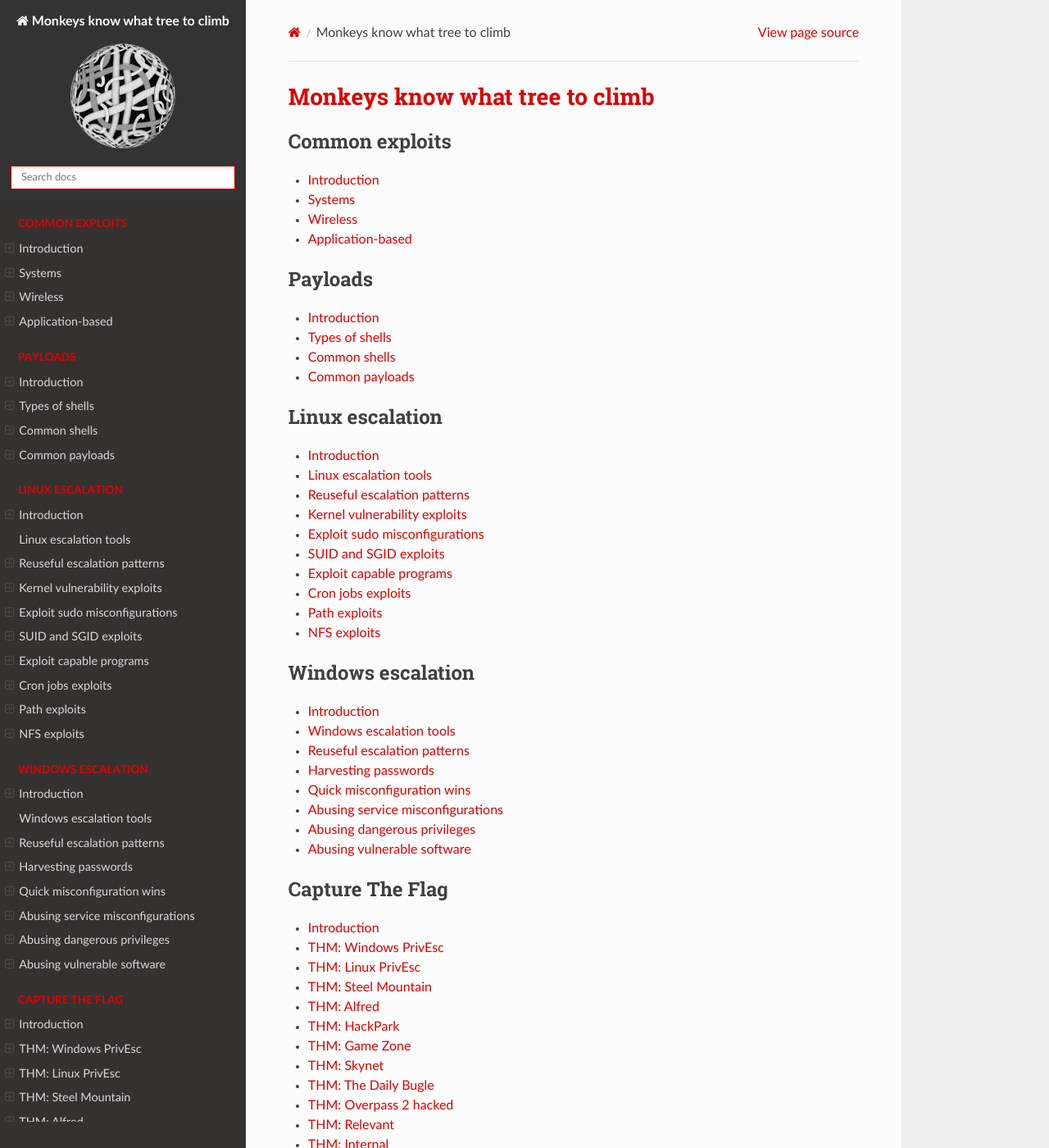
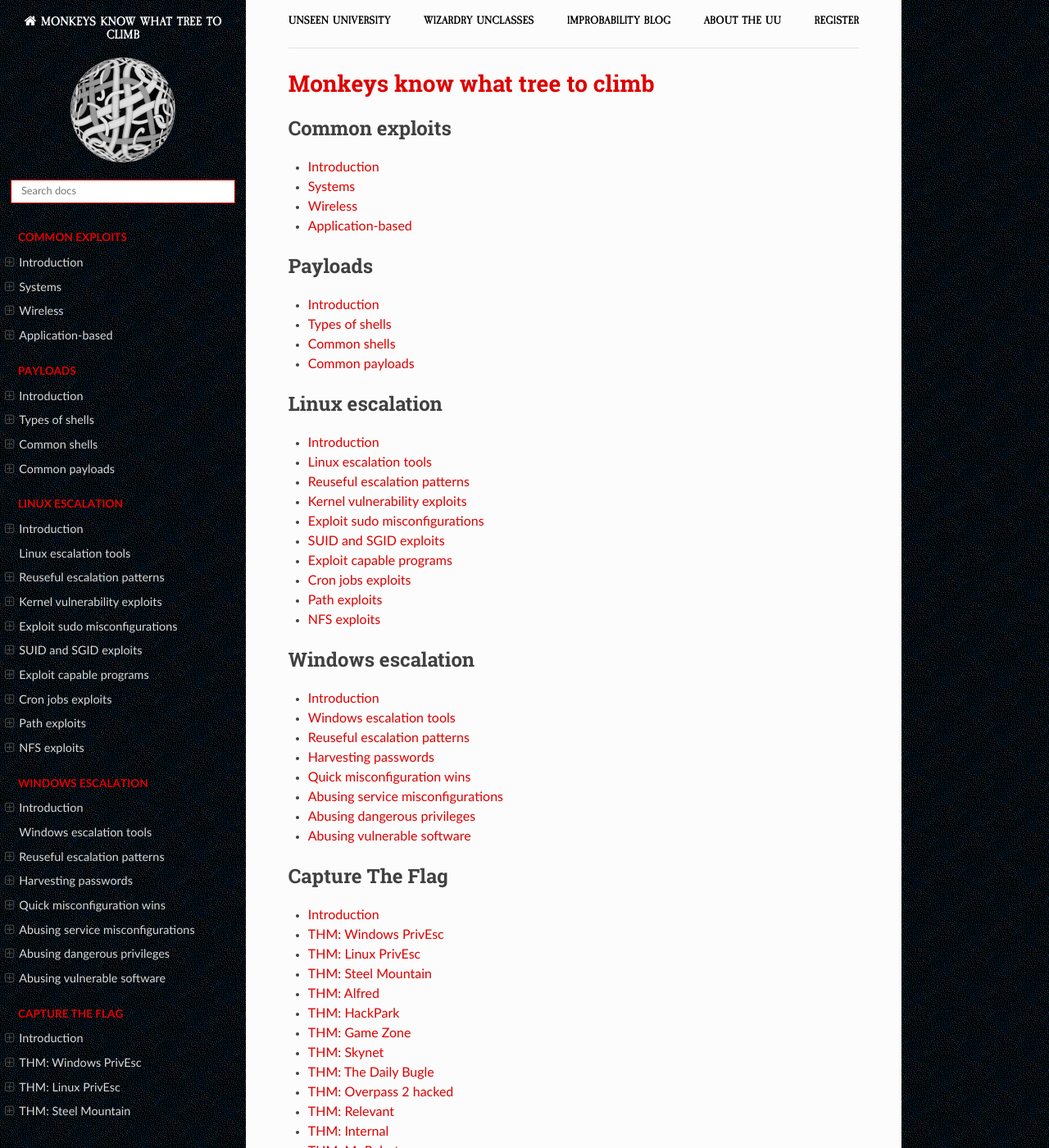
Before and after one commit to tymyrddin/red-escalation, a Sphinx documentation site: the page built from source/index.rst, in a window 1280 px wide and 1400 px high. Shown: the whole window at 82% size. Built offline with Sphinx 7.4.7 and the Read the Docs theme 2.0.0, drawn with Linux system fonts in a browser that asks for light colours; some of the changed text lies outside the part shown.

Commit message:
Theme and 2023

```diff
--- a/source/_static/css/custom.css
+++ b/source/_static/css/custom.css
@@ -38,3 +38,110 @@
 .wy-nav-top {
   background: #990000;
 }
+
+/* Breadcrumbs as navbar
+***********************************/
+
+/* Caslon font faces */
+
+@font-face {
+    font-family: 'caslon_antiqueregular';
+    src: url('caslonantique-webfont.woff2') format('woff2'),
+         url('caslonantique-webfont.woff') format('woff');
+    font-weight: normal;
+    font-style: normal;
+
+}
+
+@font-face {
+    font-family: 'caslon_antiquebolditalic';
+    src: url('caslonantique-bolditalic-webfont.woff2') format('woff2'),
+         url('caslonantique-bolditalic-webfont.woff') format('woff');
+    font-weight: normal;
+    font-style: normal;
+
+}
+
+@font-face {
+    font-family: 'caslon_antiqueitalic';
+    src: url('caslonantique-italic-webfont.woff2') format('woff2'),
+         url('caslonantique-italic-webfont.woff') format('woff');
+    font-weight: normal;
+    font-style: normal;
+
+}
+
+@font-face {
+    font-family: 'caslon_antiquebold';
+    src: url('caslonantique-bold-webfont.woff2') format('woff2'),
+         url('caslonantique-bold-webfont.woff') format('woff');
+    font-weight: normal;
+    font-style: normal;
+
+}
+
+topnav {
+  font-family: 'caslon_antiquebold', Arial, sans-serif;
+  font-weight:normal;
+  font-style:normal;
+  font-size: 0.9rem;
+
+}
+
+topnav ul {
+  display: flex;
+  flex-direction: row;
+  justify-content: space-around;
+  list-style: none;
+}
+
+@media screen and (min-width: 800px) {
+  topnav ul {
+    justify-content: space-between;
+  }
+}
+
+.nav__link, .nav__link:visited {
+  text-decoration: none !important;
+  font-size: 0.7rem;
+  color: black;
+  text-transform: uppercase;
+  font-weight: 700;
+}
+
+.nav__item + .nav__item {
+  margin-left: 0.1rem;
+}
+
+@media screen and (min-width: 800px) {
+    .nav__link, .nav__link:visited {
+        font-size: 0.9rem;
+    }
+
+    .nav__item + .nav__item {
+        margin-left: 1rem;
+    }
+}
+
+.wy-nav-content {
+  padding-top: 1rem;
+}
+
+.icon {
+  text-transform: uppercase;
+  font-family: 'caslon_antiquebold', Arial, sans-serif;
+  font-size: 0.9rem;
+  background: transparent;
+}
+
+.wy-body-for-nav {
+  background-image: url('../images/site/background.png');
+}
+
+.wy-nav-side {
+  background-image: url('../images/site/background.png');
+}
+
+.wy-side-nav-search {
+  background-image: url('../images/site/background.png');
+}
--- /dev/null
+++ b/source/_templates/breadcrumbs.html
@@ -0,0 +1,12 @@
+<div class="container">
+    <topnav>
+            <ul>
+                <li class="nav__item"><a href="https://uu.tymyrddin.dev/" class="nav__link">Unseen University</a></li>
+                <li class="nav__item"><a href="https://uu.tymyrddin.dev/" class="nav__link">Wizardry Unclasses</a></li>
+                <li class="nav__item"><a href="https://uu.tymyrddin.dev/blog/" class="nav__link">Improbability Blog</a></li>
+                <li class="nav__item"><a href="https://uu.tymyrddin.dev/about/" class="nav__link">About the UU</a></li>
+                <li class="nav__item"><a href="https://uu.tymyrddin.dev/registration/" class="nav__link">Register</a></li>
+            </ul>
+    </topnav>
+    <hr>
+</div>
--- a/source/_templates/footer.html
+++ b/source/_templates/footer.html
@@ -1,4 +1,4 @@
 {% extends "!footer.html" %}
 {%- block contentinfo %}
-        <a href="https://uu.tymyrddin.dev">Unseen University</a>, 2022, with a forest garden <a href="https://ut7.fr/">fostered by /ut7</a>.
+        <a href="https://uu.tymyrddin.dev">Unseen University</a>, 2023, with a forest garden <a href="https://ut7.fr/">fostered by /ut7</a>.
 {% endblock %}
```
Also changed, not shown: README.md (+2 -0 lines), source/_static/css/caslonantique-bold-webfont.woff (added), source/_static/css/caslonantique-bold-webfont.woff2 (added), source/_static/css/caslonantique-bolditalic-webfont.woff (added), source/_static/css/caslonantique-bolditalic-webfont.woff2 (added), source/_static/css/caslonantique-italic-webfont.woff (added), source/_static/css/caslonantique-italic-webfont.woff2 (added), source/_static/css/caslonantique-webfont.woff (added), source/_static/css/caslonantique-webfont.woff2 (added), source/_static/images/site/background.png (added).
